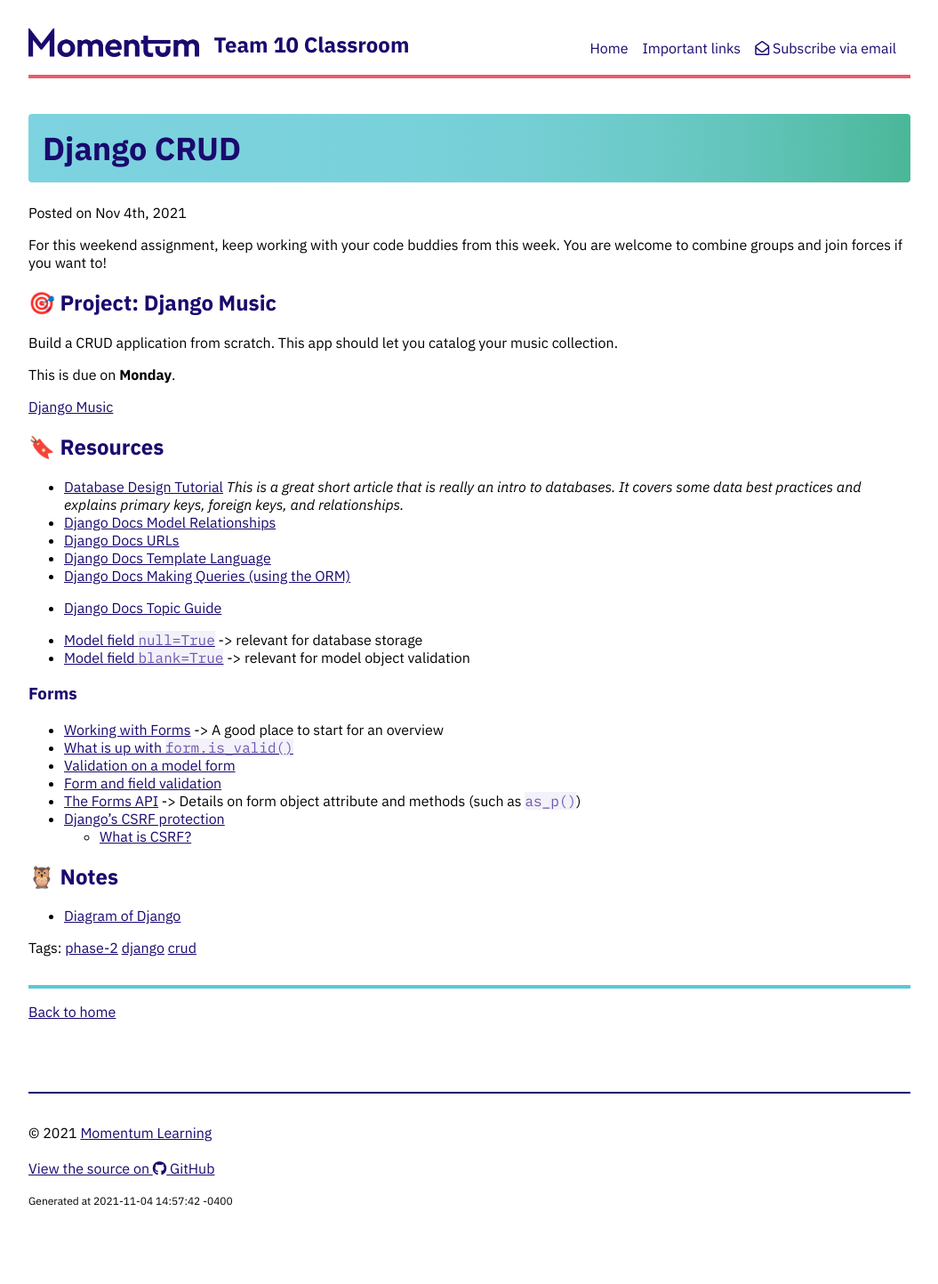
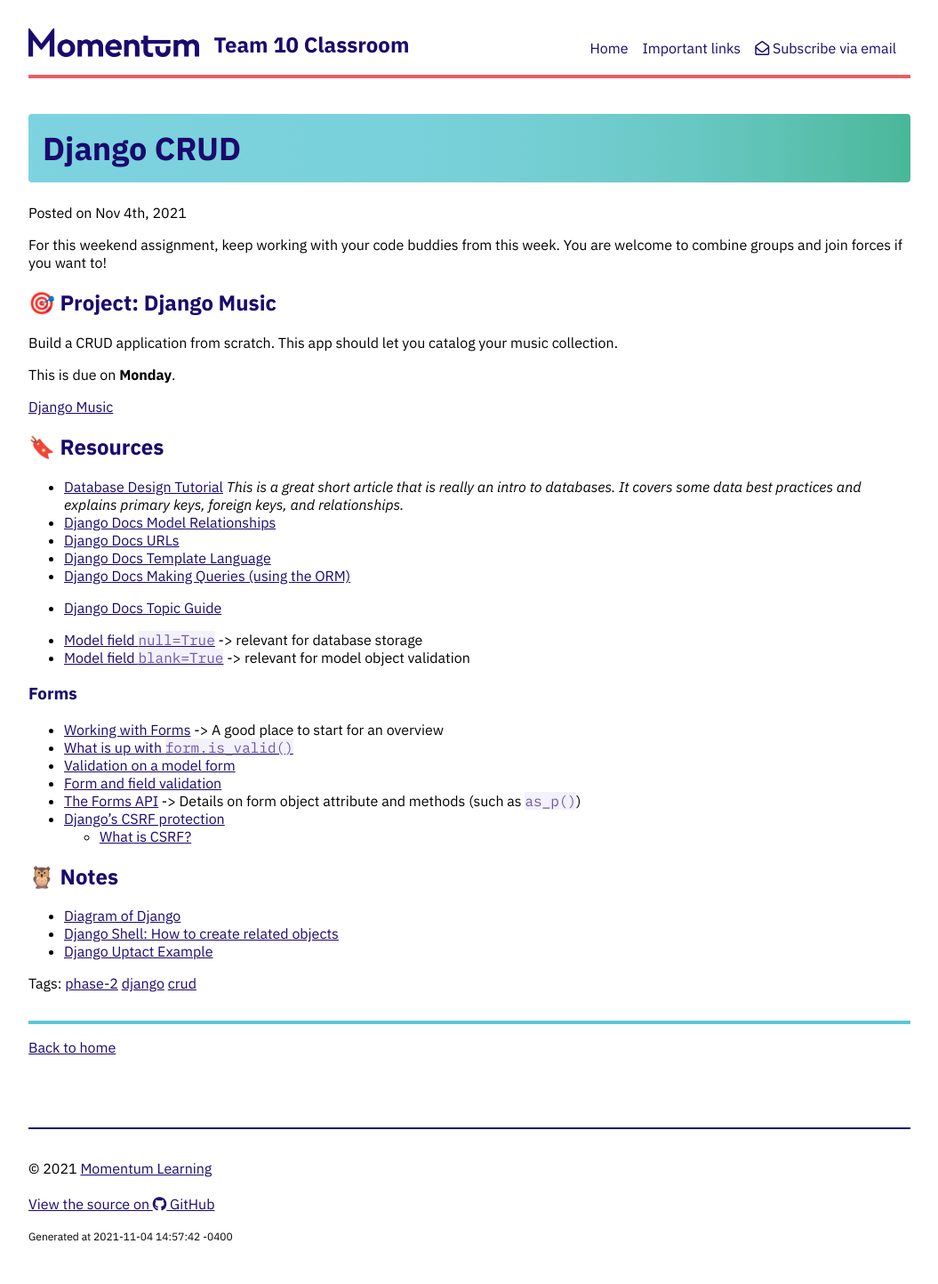
Before and after one commit to Momentum-Team-10/momentum-team-10.github.io, a Jekyll site: the page built from _posts/2021-11-04-django-crud.md, in a window 1280 px wide. Shown: the whole page at 89% size, without its empty margins (112-1167 px from the left). Built offline with Jekyll 4.4.1, drawn with Linux system fonts in a browser that asks for light colours; nearby versions of some CDN libraries; before the commit the page ends 1403 px from its top, so only the background shows below that.

Commit message:
Add links to notes and code example

```diff
--- a/_posts/2021-11-04-django-crud.md
+++ b/_posts/2021-11-04-django-crud.md
@@ -40,3 +40,5 @@ This is due on **Monday**.
 ## 🦉 Notes
 
 - [Diagram of Django](https://github.com/Momentum-Team-9/notes/blob/main/django-diagram.md)
+- [Django Shell: How to create related objects](https://github.com/Momentum-Team-10/notes/blob/main/django-shell-example.md)
+- [Django Uptact Example](https://github.com/Momentum-Team-10/django-uptact-amygori)
```
